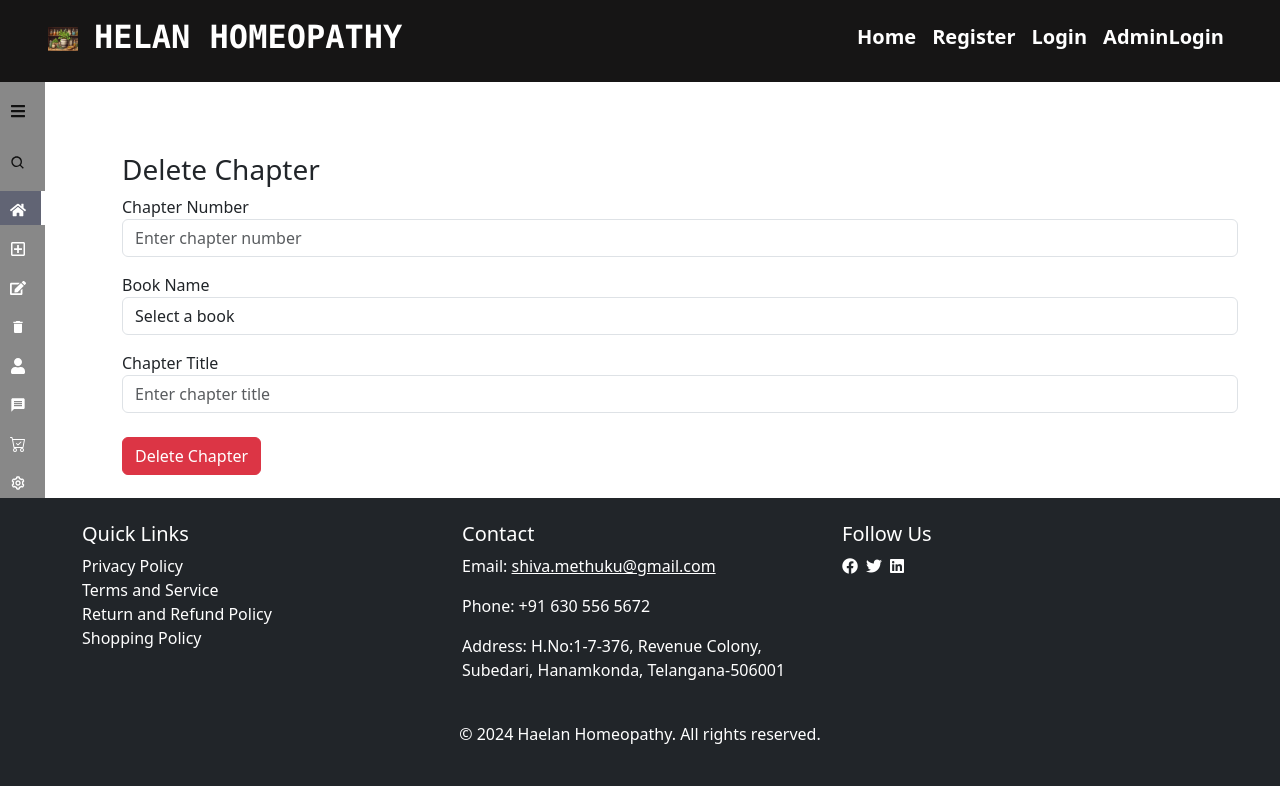
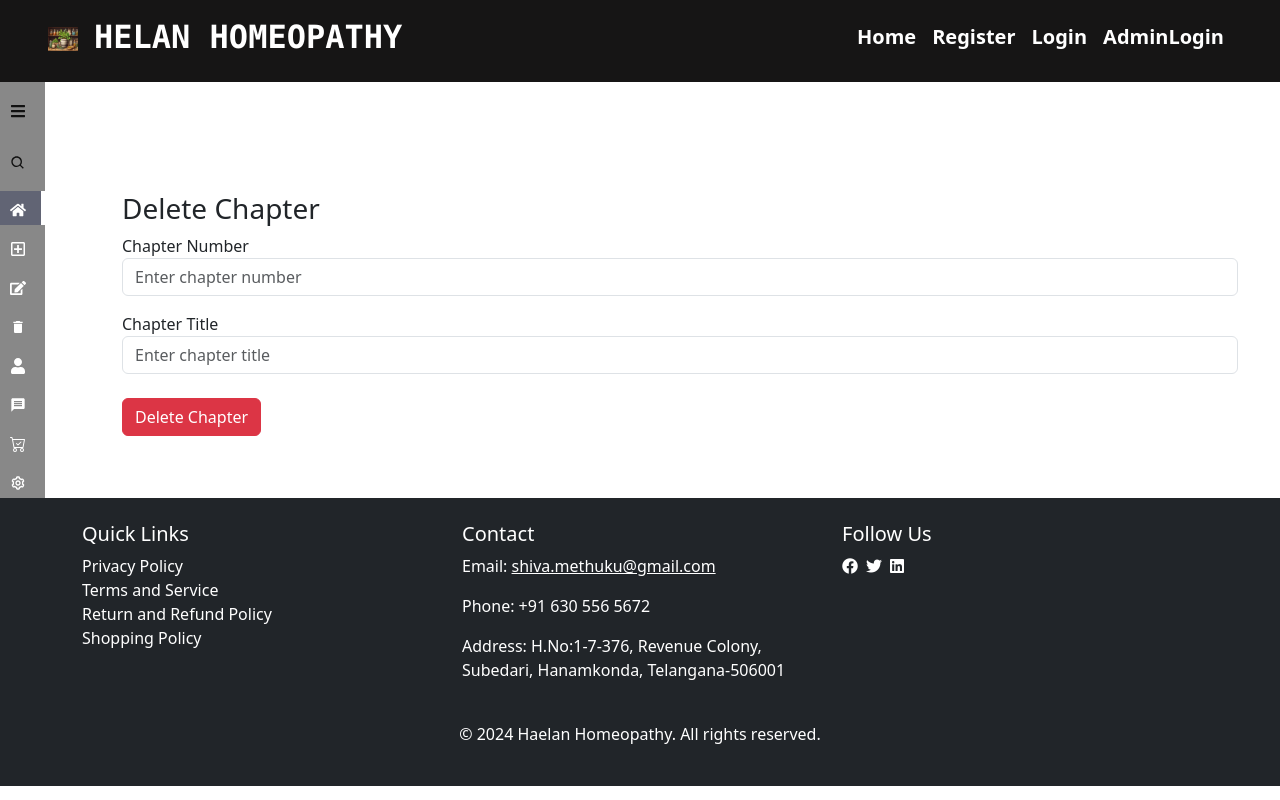
Before and after one commit to pawan-etukala/mediaclbook, a React (Create React App) app: page /admin/deletechapter in a window 1280 px wide. Built offline with nearby package versions, Linux system fonts and the light colour scheme.

Commit message:
delete chapter

```diff
--- a/src/Components/admin/pages/DeleteChapter.js
+++ b/src/Components/admin/pages/DeleteChapter.js
@@ -3,12 +3,10 @@ import { useNavigate } from "react-router-dom"; // Assuming you are using React
 
 const DeleteChapter = () => {
   const [chapterNumber, setChapterNumber] = useState(""); // State to hold the chapter number input
-  const [bookName, setBookName] = useState(""); // State to hold the book name input
   const [chapterTitle, setChapterTitle] = useState(""); // State to hold the chapter title input
   const navigate = useNavigate(); // Hook for programmatic navigation
 
-  // Array of books for the dropdown
-  const books = ["Book 1", "Book 2", "Book 3"];
+
 
   // Handle chapter deletion
   const handleDelete = async () => {
@@ -57,24 +55,6 @@ const DeleteChapter = () => {
           />
         </div>
 
-        {/* Book Name Dropdown */}
-        <div className="form-group mt-3">
-          <label htmlFor="bookName">Book Name</label>
-          <select
-            className="form-control"
-            id="bookName"
-            value={bookName}
-            onChange={(e) => setBookName(e.target.value)}
-            required
-          >
-            <option value="">Select a book</option>
-            {books.map((book, index) => (
-              <option key={index} value={book}>
-                {book}
-              </option>
-            ))}
-          </select>
-        </div>
 
         {/* Chapter Title Field */}
         <div className="form-group mt-3">
```
